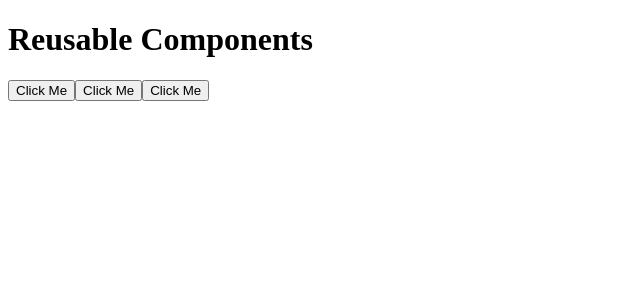
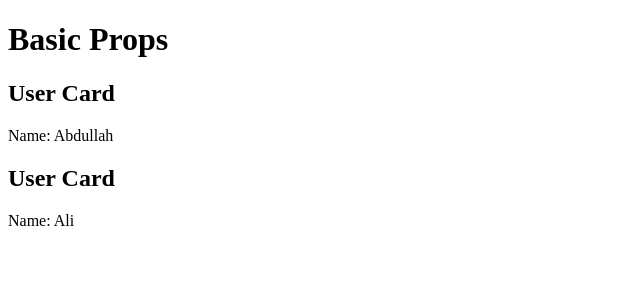
Before and after one commit to abdullahshabir31/React-Learning, a React (Vite) app: page / in a window 1280 px wide. Shown: the top 300 px of the page, without its empty margins (0-640 px from the left). Built offline with nearby package versions, Linux system fonts and the light colour scheme.

Commit message:
Add basic props example

```diff
--- /dev/null
+++ b/src/04-Props/01-basic-props.jsx
@@ -0,0 +1,21 @@
+function UserCard({ name }) {
+  return (
+    <div>
+      <h2>User Card</h2>
+      <p>Name: {name}</p>
+    </div>
+  );
+}
+
+function BasicProps() {
+  return (
+    <div>
+      <h1>Basic Props</h1>
+
+      <UserCard name="Abdullah" />
+      <UserCard name="Ali" />
+    </div>
+  );
+}
+
+export default BasicProps;
--- a/src/App.jsx
+++ b/src/App.jsx
@@ -1,7 +1,7 @@
-import ReusableComponents from "./03-Components/05-reusable-components";
+import BasicProps from "./04-Props/01-basic-props";
 
 function App() {
-  return <ReusableComponents />;
+  return <BasicProps />;
 }
 
 export default App;
```
